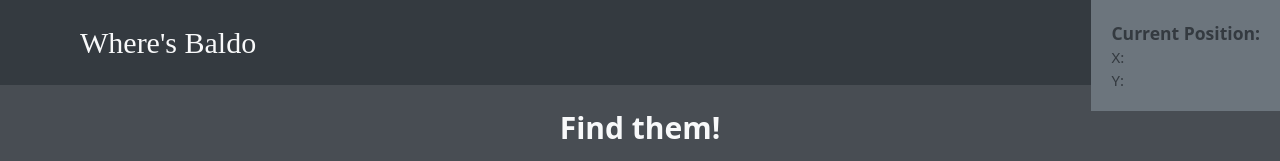
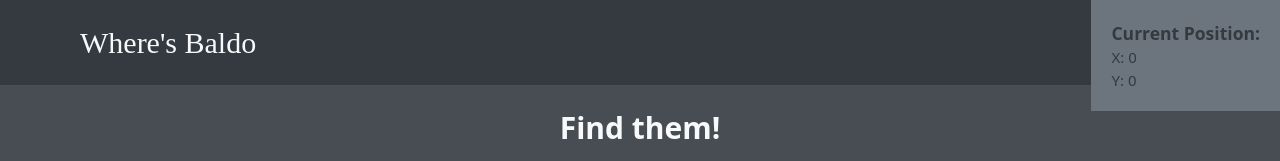
Before and after one commit to Extraterra1/Where-s-Waldo, a React (Vite) app: page / in a window 1280 px wide. Shown: the top 161 px of the page. Built offline with nearby package versions, Linux system fonts and the light colour scheme; what webfontloader would draw is missing.

Commit message:
dev: coords logic

```diff
--- a/package.json
+++ b/package.json
@@ -10,6 +10,7 @@
     "preview": "vite preview"
   },
   "dependencies": {
+    "@iconify/react": "^4.1.1",
     "react": "^18.2.0",
     "react-dom": "^18.2.0",
     "react-router-dom": "^6.21.3",
--- a/src/views/Landing.jsx
+++ b/src/views/Landing.jsx
@@ -5,6 +5,8 @@ import { useState } from 'react';
 import baldiesImg from '../assets/baldies.png';
 
 const Landing = () => {
+  const [coords, setCoords] = useState({ x: 0, y: 0 });
+
   const handleClick = (e) => {
     const x = e.nativeEvent.offsetX;
     const y = e.nativeEvent.offsetY;
@@ -16,14 +18,23 @@ const Landing = () => {
     console.log(`(${normalizedX}, ${normalizedY})`);
   };
 
-  const updateCoords = (e) => {};
+  const updateCoords = (e) => {
+    const x = e.nativeEvent.offsetX;
+    const y = e.nativeEvent.offsetY;
+    const { width, height } = e.target;
+
+    const normalizedX = x / width;
+    const normalizedY = y / height;
+
+    setCoords({ x: normalizedX, y: normalizedY });
+  };
 
   return (
     <>
       <Coords>
         <h3>Current Position:</h3>
-        <span>X: </span>
-        <span>Y: </span>
+        <span>X: {coords.x}</span>
+        <span>Y: {coords.y}</span>
       </Coords>
       <Header />
       <StyledMain>
@@ -41,7 +52,7 @@ const Landing = () => {
 export default Landing;
 
 const Coords = styled.div`
-  position: absolute;
+  position: fixed;
   top: 0;
   right: 0;
 
@@ -73,5 +84,6 @@ const Image = styled.div`
   & > img {
     width: 100%;
     height: 100%;
+    position: relative;
   }
 `;
```
Also changed, not shown: 1 other file (tests, documents, lock files or other folders).
